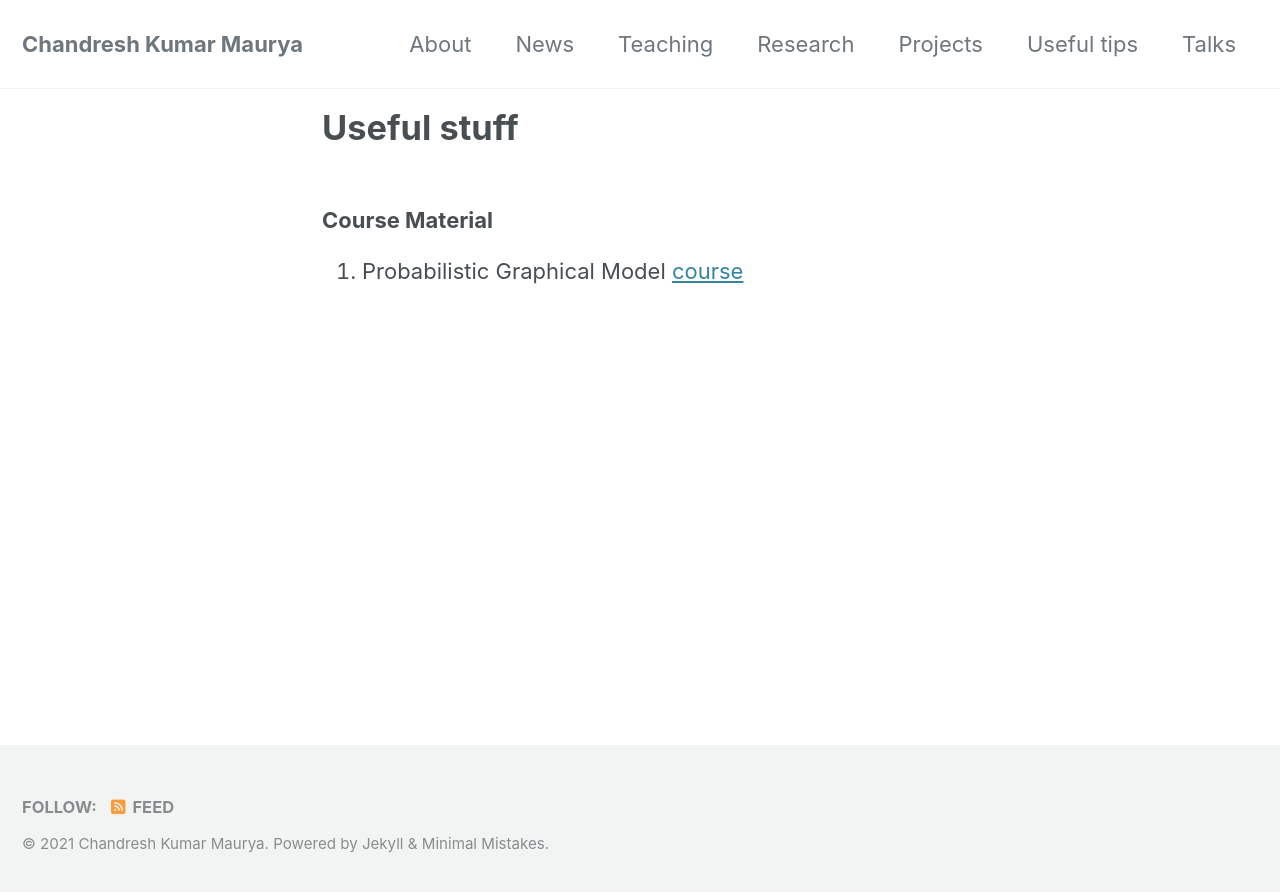
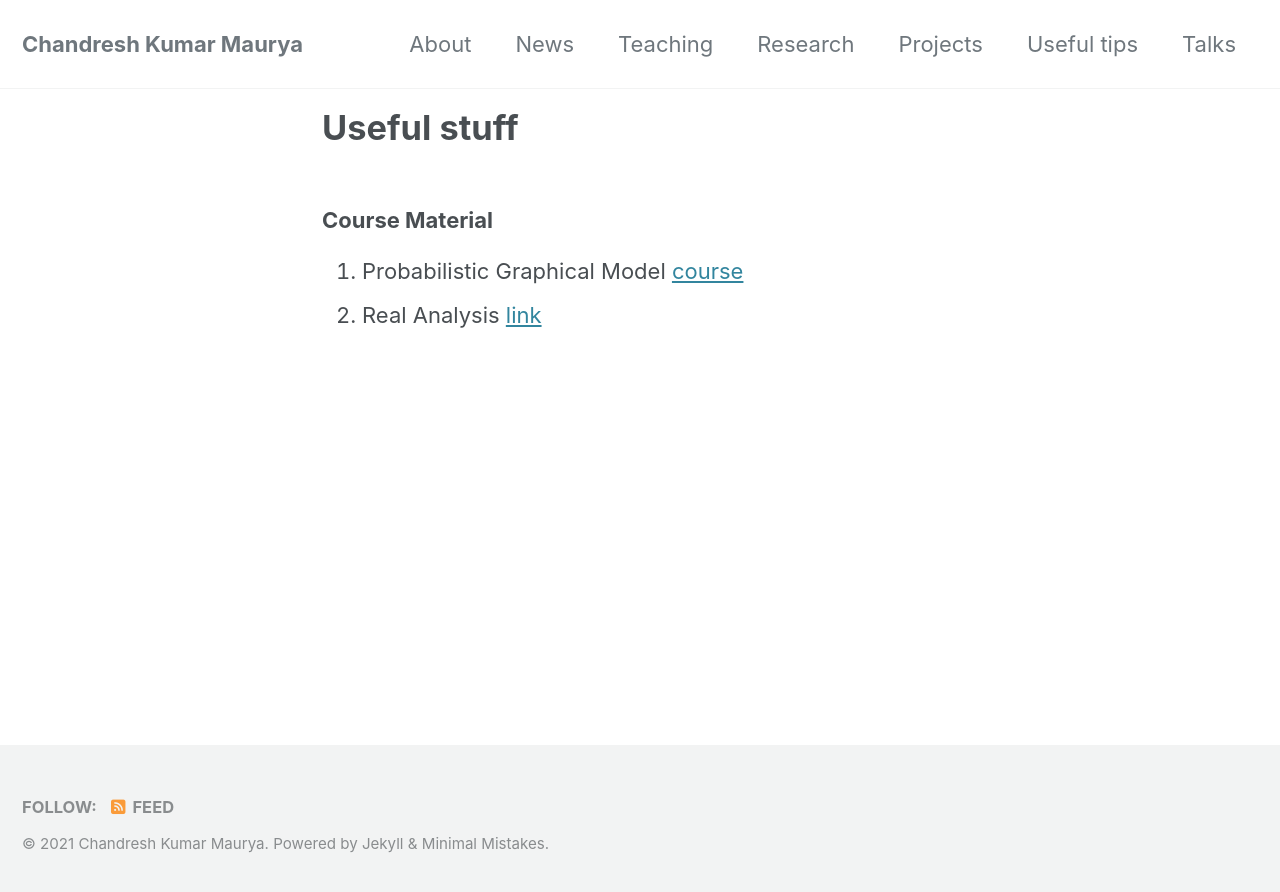
Before and after one commit to chandreshiit/oldsite, a Jekyll site: the page built from _pages/useful.md, in a window 1280 px wide. Shown: the top 892 px of the page. Built offline with Jekyll 4.4.1, drawn with Linux system fonts in a browser that asks for light colours; cached includes are drawn as plain includes; nearby versions of some CDN libraries.

Commit message:
Update useful.md

```diff
--- a/_pages/useful.md
+++ b/_pages/useful.md
@@ -6,3 +6,4 @@ author_profile: false
 ### Course Material
 
 1. Probabilistic Graphical Model [course](https://ermongroup.github.io/cs228-notes/)
+2. Real Analysis [link](https://drive.google.com/file/d/1oAxCMI4iAAq8iAjgznhli_iH-x2ftVLP/view?usp=sharing)
```
